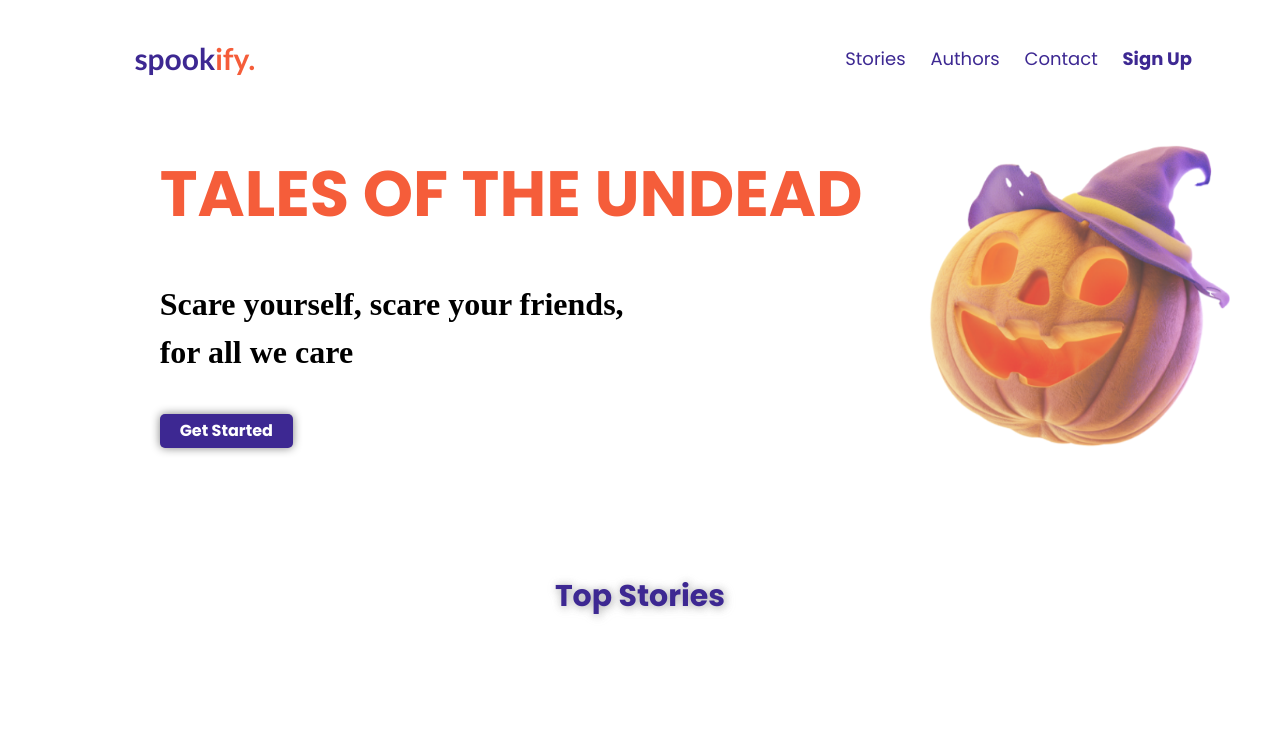
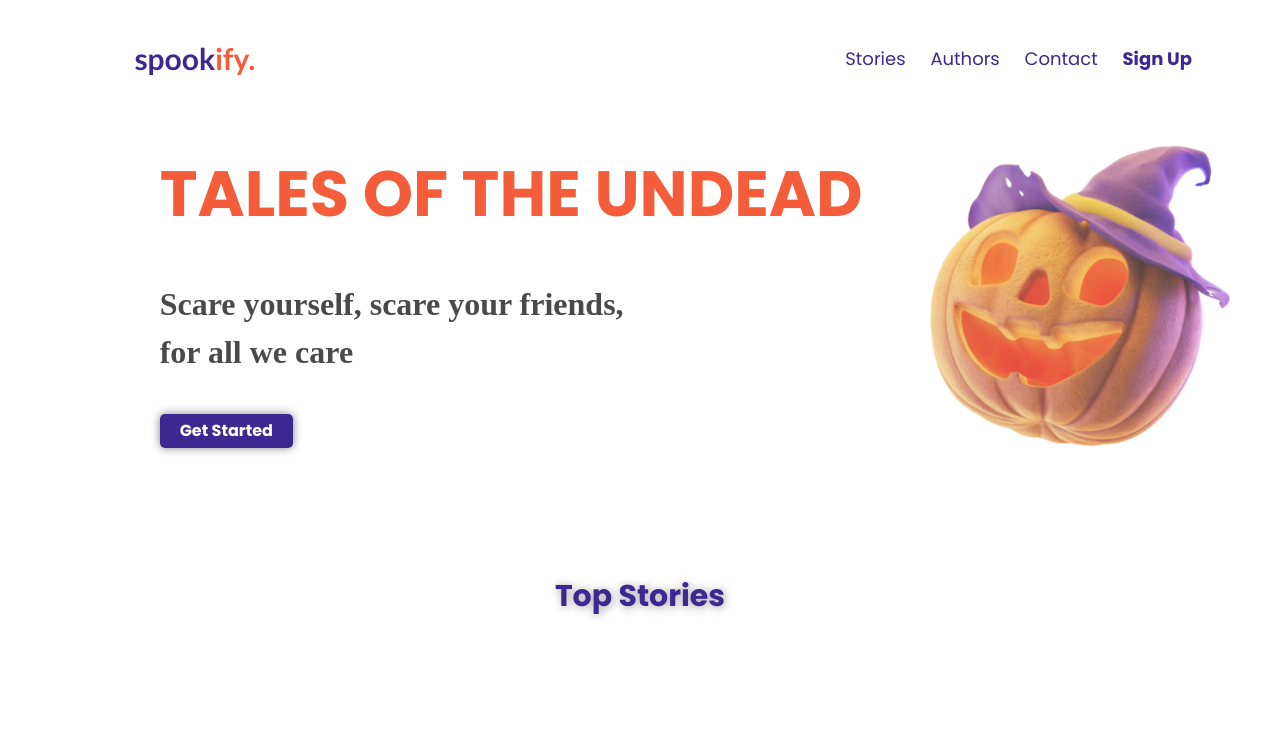
Before and after one commit to ReynanYap/spookify-Yap, a plain HTML site: page index.html in a window 1280 px wide. Shown: the top 732 px of the page. Drawn offline with Linux system fonts and the light colour scheme.

Commit message:
last commit

```diff
--- a/styles/main.css
+++ b/styles/main.css
@@ -94,6 +94,7 @@ h2{
   font-size:32px ;
   margin-left:12%;
   margin-top: 3%;
+  color: #4A4A4A;;
 }
 
 .started{
```
